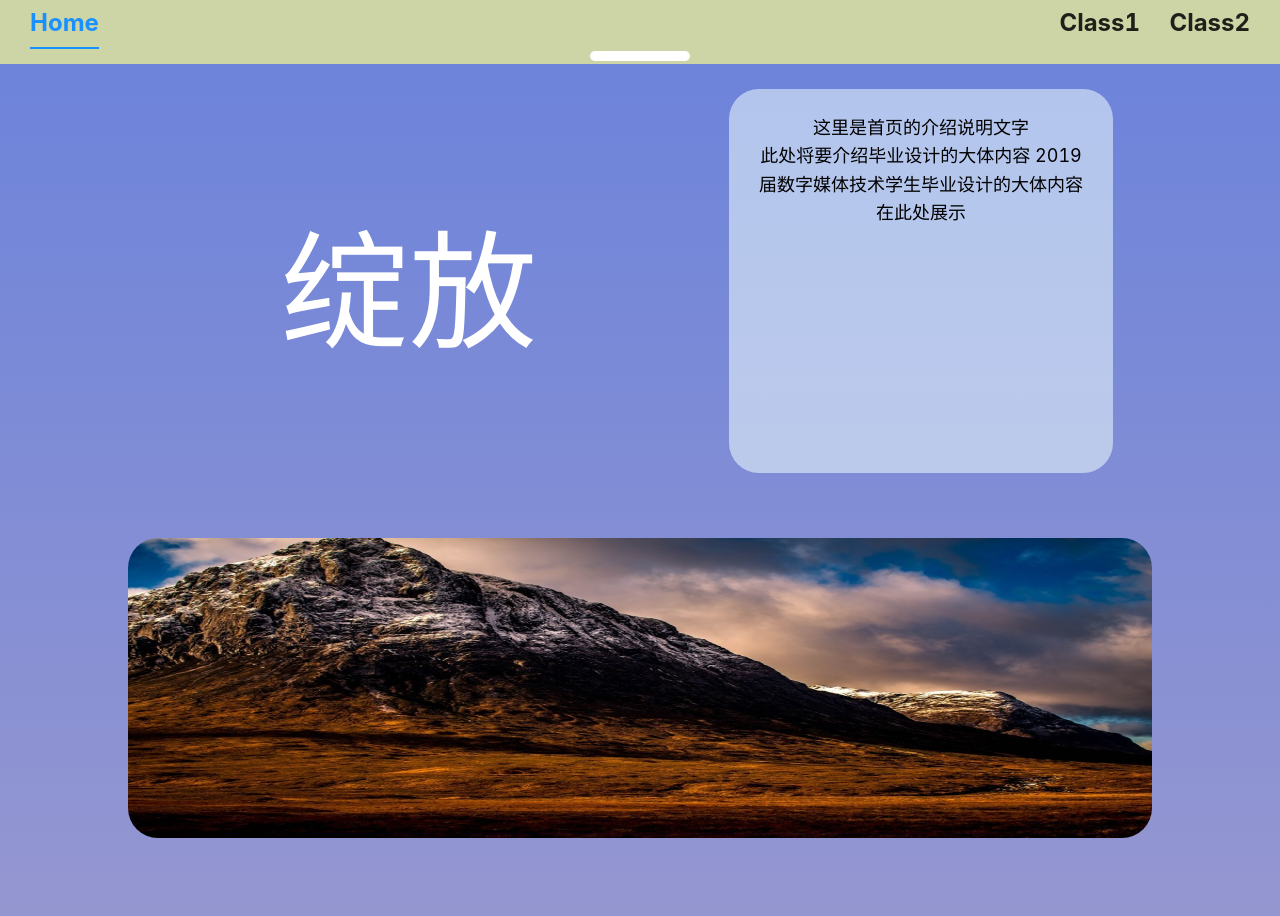
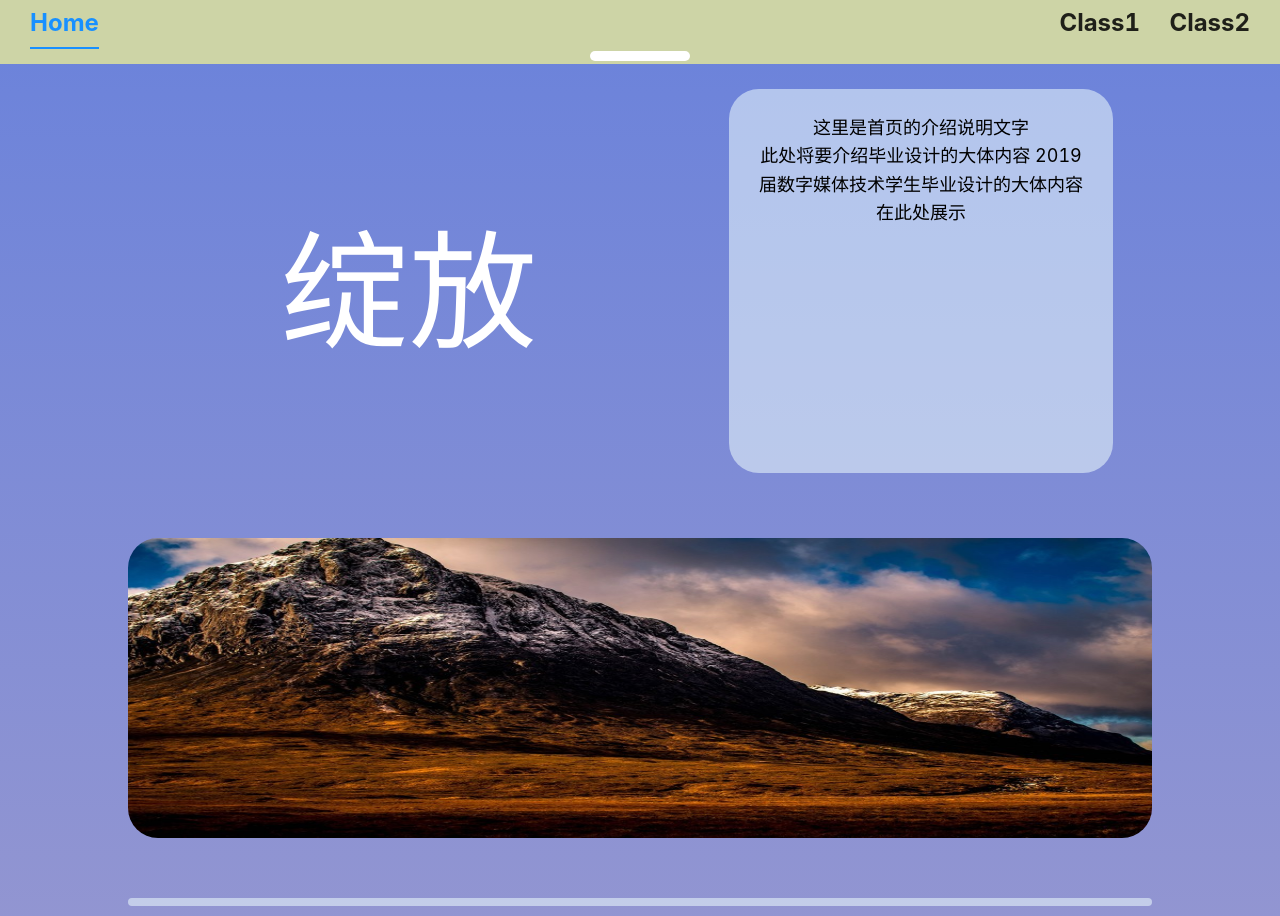
Before and after one commit to happyjohnchen/graduation-project-system, a React (Create React App) app: page /home in a window 1280 px wide. Shown: the top 916 px of the page. Built offline with nearby package versions, Linux system fonts and the light colour scheme.

Commit message:
添加首页方向分割线

```diff
--- a/src/pages/Home/index.css
+++ b/src/pages/Home/index.css
@@ -33,3 +33,11 @@
     background-color: #4b4b4b;
     position: relative;
 }
+
+.direction-devider {
+    margin: 20px auto;
+    height: 8px;
+    border-radius: 4px;
+    width: 80%;
+    background-color: #f0ffff88;
+}
--- a/src/pages/Home/index.js
+++ b/src/pages/Home/index.js
@@ -25,12 +25,15 @@ const Home = () => {
                 </div>
             </div>
             <div>
-                <img src="/imgs/1.jpg" className="home-img" alt="首页介绍图片"/>
+                <img src="/imgs/1.jpg" className="home-img" alt="首页班级合照" />
             </div>
             {data.directions.map((item) => (
-                <DirectionCard key={item.id} direction={item} data={data}>
-                    {item.title}
-                </DirectionCard>
+                <>
+                    <div className="direction-devider"></div>
+                    <DirectionCard key={item.id} direction={item} data={data}>
+                        {item.title}
+                    </DirectionCard>
+                </>
             ))}
         </div>
     );
```
